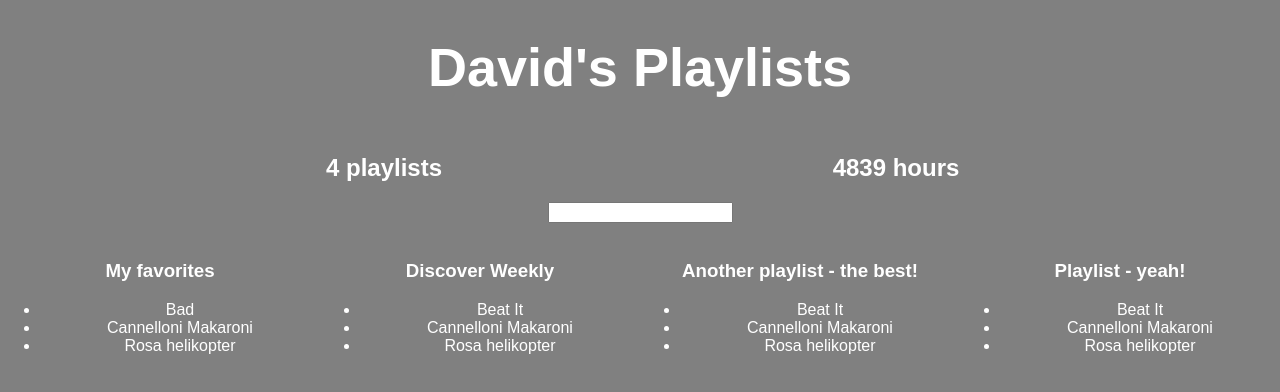
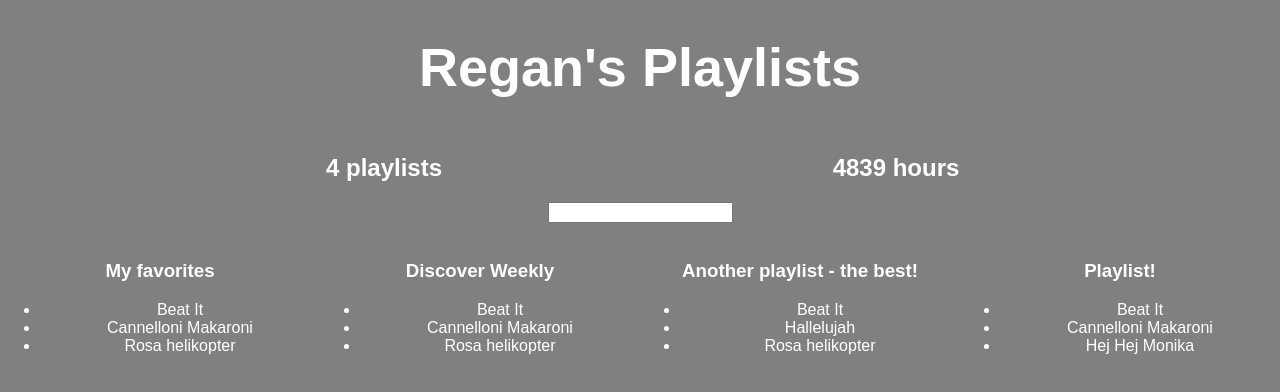
Before and after one commit to Regangilb/better-playlists, a React (Create React App) app: page / in a window 1280 px wide. Shown: the top 392 px of the page. Built offline with nearby package versions, Linux system fonts and the light colour scheme.

Commit message:
changed number of playlist through filter

```diff
--- a/src/App.js
+++ b/src/App.js
@@ -6,12 +6,12 @@
 };
 let fakeServerData = {
   user: {
-    name: 'David',
+    name: 'Regan',
     playlists: [
       {
         name: 'My favorites',
         songs: [
-          {name: 'Bad', duration: 1345},
+          {name: 'Beat It', duration: 1345},
           {name: 'Cannelloni Makaroni', duration: 1236},
           {name: 'Rosa helikopter', duration: 70000}
         ]
@@ -28,16 +28,16 @@
         name: 'Another playlist - the best!',
         songs: [
           {name: 'Beat It', duration: 1345},
-          {name: 'Cannelloni Makaroni', duration: 1236},
+          {name: 'Hallelujah', duration: 1236},
           {name: 'Rosa helikopter', duration: 70000}
         ]
       },
       {
-        name: 'Playlist - yeah!',
+        name: 'Playlist!',
         songs: [
           {name: 'Beat It', duration: 1345},
           {name: 'Cannelloni Makaroni', duration: 1236},
-          {name: 'Rosa helikopter', duration: 70000}
+          {name: 'Hej Hej Monika', duration: 70000}
         ]
       }
     ]
@@ -74,7 +74,7 @@
   render() {
     return (
       <div style={defaultStyle}>
-        <img />
+        <img/>
         <input type="text" onKeyUp={event =>
           this.props.onTextChange(event.target.value)}/>
       </div>
@@ -90,11 +90,10 @@
         <img />
         <h3>{playlist.name}</h3>
         <ul>
-        {playlist.songs.map(song =>
-        <li>{song.name}</li>
-        )}
+          {playlist.songs.map(song =>
+            <li>{song.name}</li>
+          )}
         </ul>
-
       </div>
     );
   }
@@ -105,20 +104,20 @@
     super();
     this.state = {
       serverData: {},
-      filterString: '',
+      filterString: ''
     }
   }
   componentDidMount() {
     setTimeout(() => {
       this.setState({serverData: fakeServerData});
     }, 1000);
-
-    setTimeout(() => {
-      this.setState({filterString: ''});
-    }, 2000);
   }
-
   render() {
+    let playlistToRender = this.state.serverData.user ? this.state.serverData.user.playlists
+      .filter(playlist =>
+        playlist.name.toLowerCase().includes(
+          this.state.filterString.toLowerCase())
+    ) : []
     return (
       <div className="App">
         {this.state.serverData.user ?
@@ -126,24 +125,19 @@
           <h1 style={{...defaultStyle, 'font-size': '54px'}}>
             {this.state.serverData.user.name}'s Playlists
           </h1>
-          <PlaylistCounter playlists={this.state.serverData.user.playlists}/>
-          <HoursCounter playlists={this.state.serverData.user.playlists}/>
-
+          <PlaylistCounter playlists={playlistToRender}/>
+          <HoursCounter playlists={playlistToRender}/>
           <Filter onTextChange={text => {
-            console.log(text);
-            this.setState({filterString: text})
-          }}/>
-          {this.state.serverData.user.playlists.filter(playlist =>
-            playlist.name.toLowerCase().includes
-            (this.state.filterString.toLowerCase())
-          ).map(playlist =>
+              this.setState({filterString: text})
+            }}/>
+          {playlistToRender.map(playlist =>
             <Playlist playlist={playlist} />
           )}
-
         </div> : <h1 style={defaultStyle}>Loading...</h1>
         }
       </div>
     );
   }
 }
+
 export default App;
```
